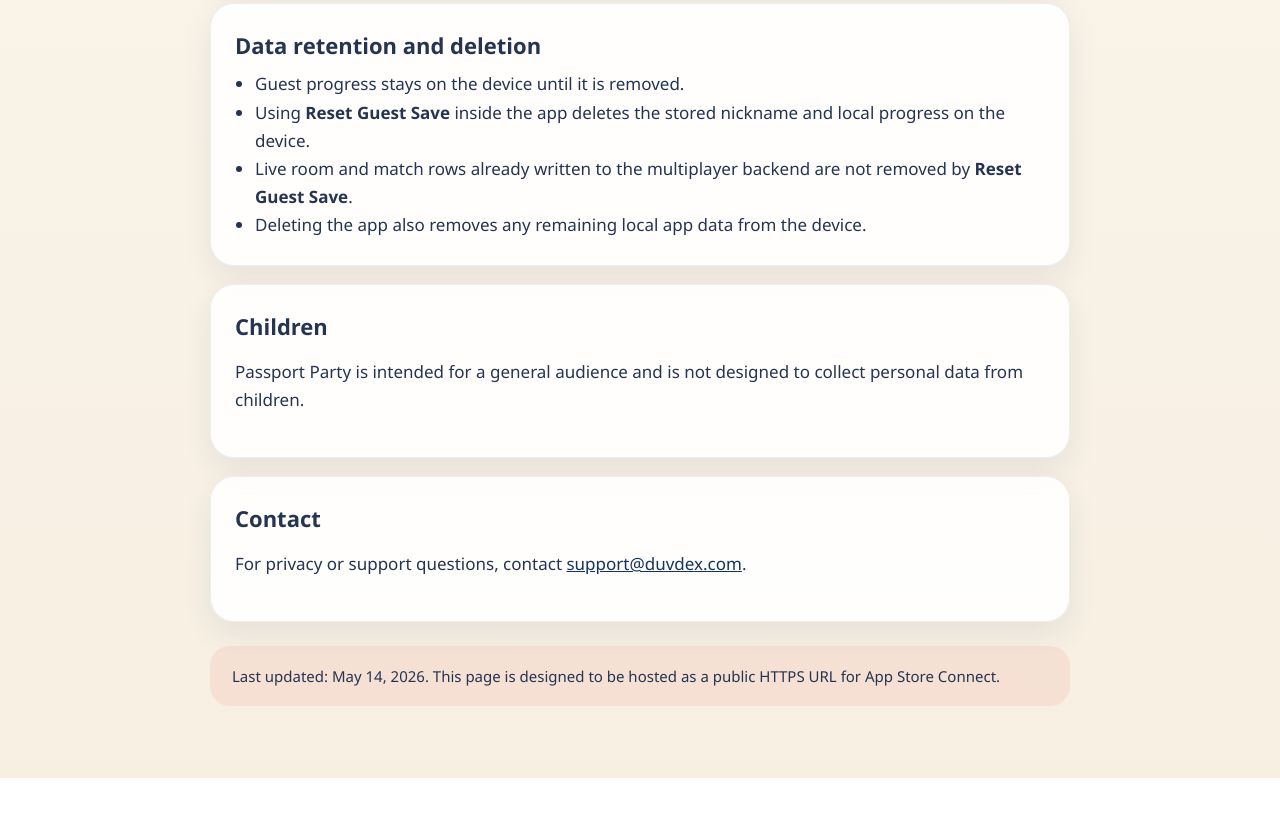
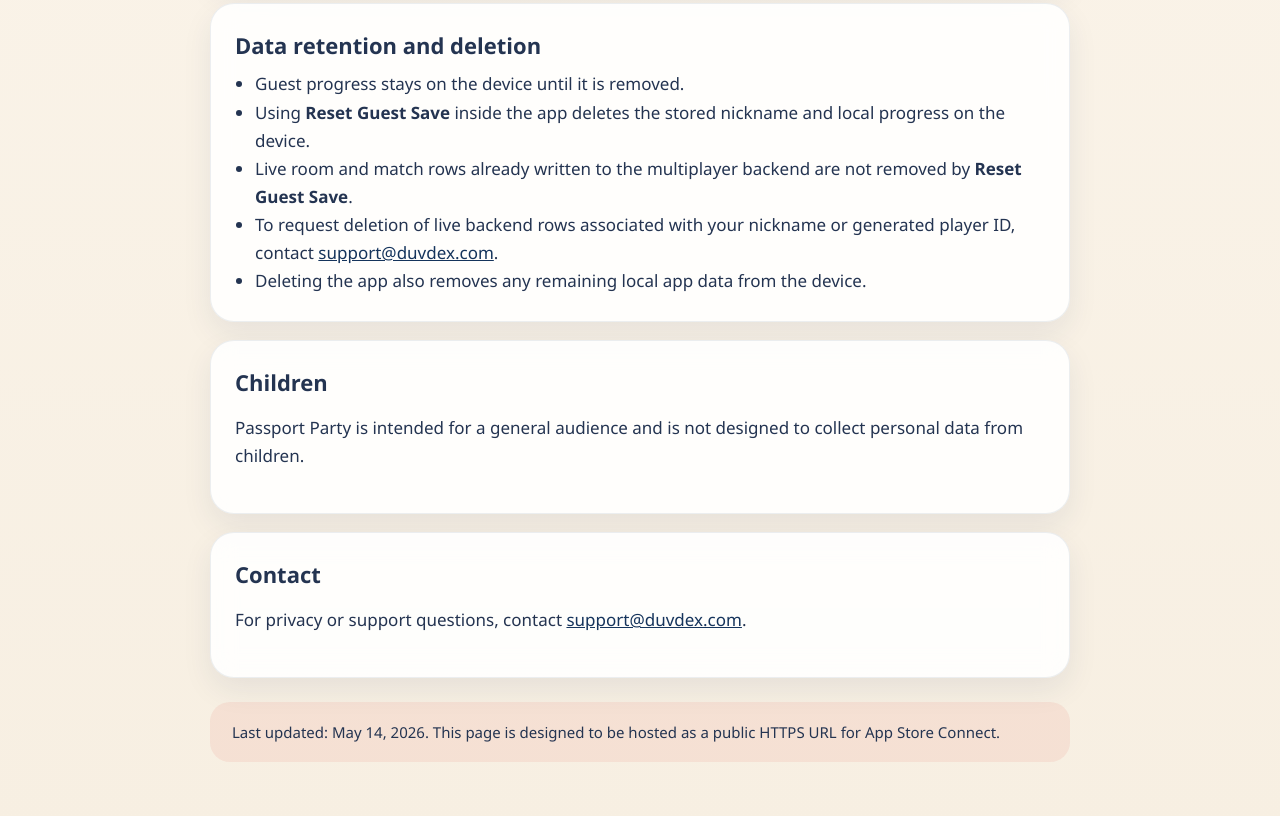
Before and after one commit to eddmoura/eddmoura.github.io, a plain HTML site: page passport-party/privacy.html in a window 1280 px wide. Shown: the part 1822-2638 px from the top of the page. Before the commit the page ends 2600 px from the top, so only its background shows below. Drawn offline with Linux system fonts and the light colour scheme.

Commit message:
Add Passport Party data deletion contact

```diff
--- a/passport-party/privacy.html
+++ b/passport-party/privacy.html
@@ -211,6 +211,7 @@
             <li>Guest progress stays on the device until it is removed.</li>
             <li>Using <strong>Reset Guest Save</strong> inside the app deletes the stored nickname and local progress on the device.</li>
             <li>Live room and match rows already written to the multiplayer backend are not removed by <strong>Reset Guest Save</strong>.</li>
+            <li>To request deletion of live backend rows associated with your nickname or generated player ID, contact <a href="mailto:support@duvdex.com">support@duvdex.com</a>.</li>
             <li>Deleting the app also removes any remaining local app data from the device.</li>
           </ul>
         </article>
```
